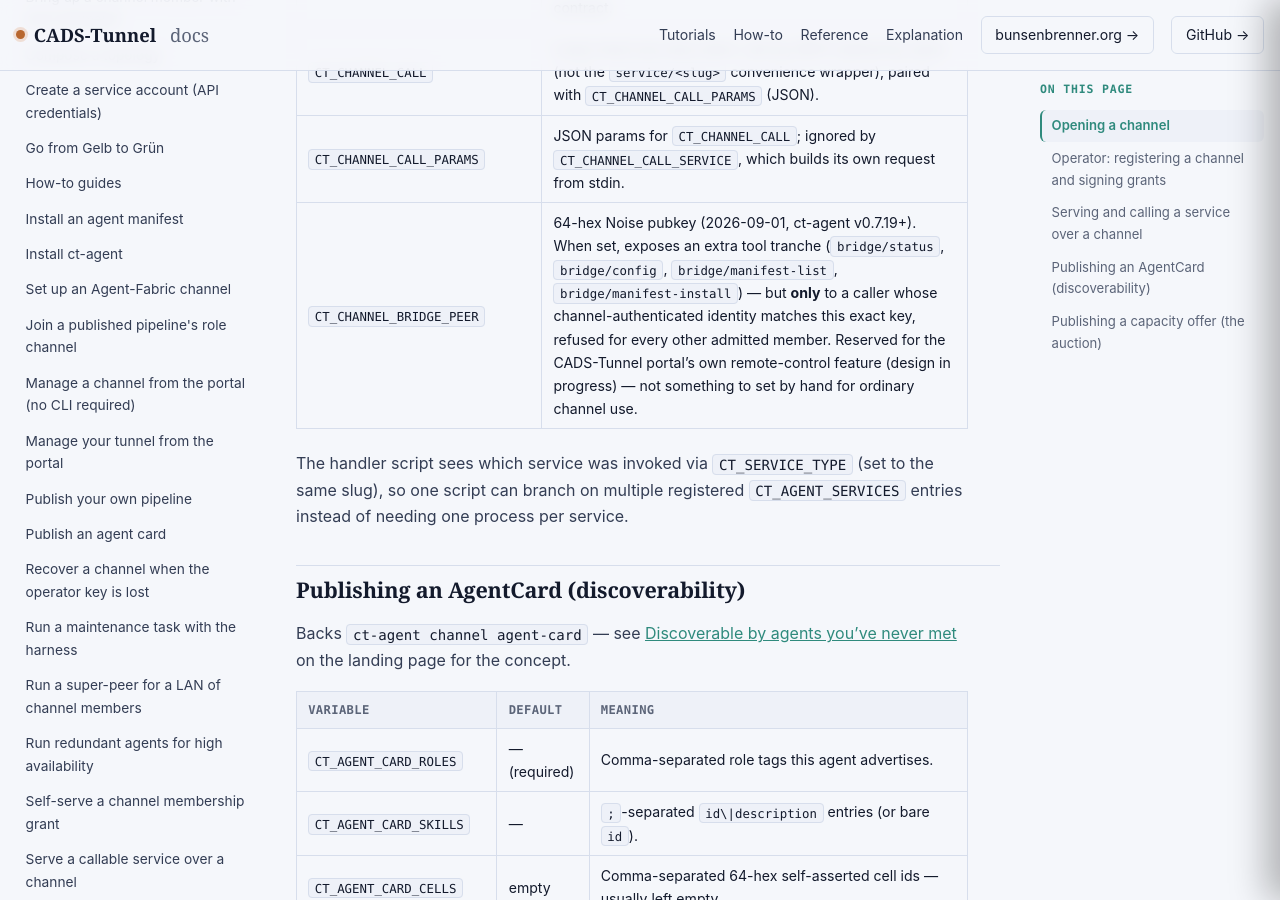
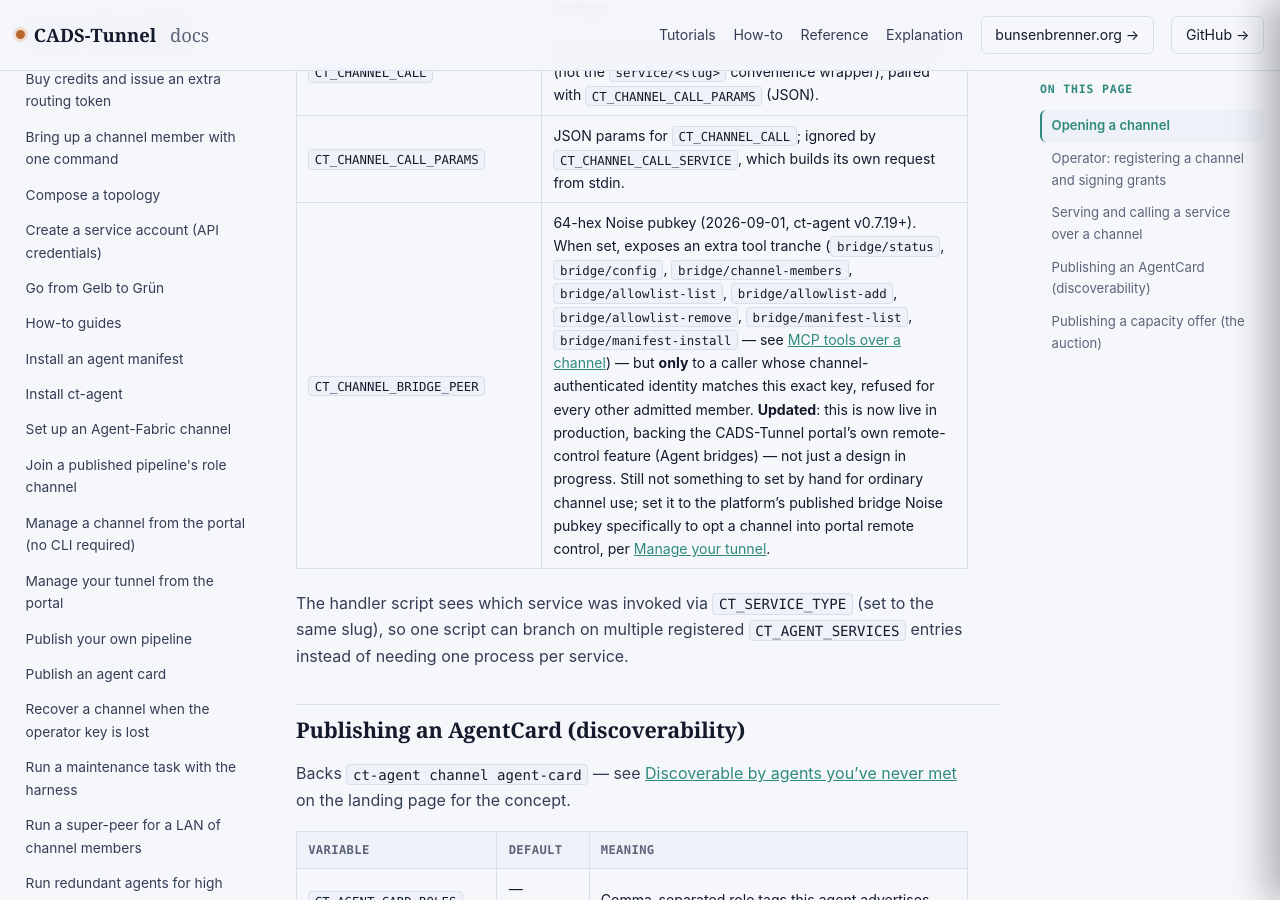
Before and after one commit to scimbe/CADS-Tunnel-docs, a Jekyll site: the page built from _reference/channel-environment-variables.md, in a window 1280 px wide and 900 px high, scrolled down 4695 px. Built offline with Jekyll 4.4.1, drawn with Linux system fonts in a browser that asks for light colours.

Commit message:
docs: CT_CHANNEL_BRIDGE_PEER's env-var reference was stale, and the how-to had a real gap (#31)
channel-environment-variables.md's CT_CHANNEL_BRIDGE_PEER row still said
"reserved... design in progress" (now live) and listed only 4 of the 8
real bridge/* tools (missing channel-members/allowlist-list/-add/-remove).

More importantly: manage-your-tunnel.md's Agent-bridges walkthrough
documented granting channel membership but never mentioned that the
owner's own `channel --serve` process must ALSO be started with
CT_CHANNEL_BRIDGE_PEER set to the bridge's own Noise pubkey (a
DIFFERENT value from the holder pubkey the portal shows) -- without it,
the bridge/* tools are never even registered on the owner's own agent,
so every call fails regardless of a valid grant. Source-confirmed
against channel_local()'s peer-matching in service_calls.rs. The portal
doesn't currently publish this second value anywhere, so flagged as an
honest gap (ask your operator directly) rather than glossed over.

Co-authored-by: scimbe <becke@vps-1779cd55.vps.ovh.net>

```diff
--- a/_reference/channel-environment-variables.md
+++ b/_reference/channel-environment-variables.md
@@ -72,7 +72,7 @@ handler's stdin, `CT_SERVICE_TYPE` was set correctly, and the handler's output c
 | `CT_CHANNEL_CALL_SERVICE` | One-shot **client**: call a peer's `service/<slug>` tool with stdin as the request body, print the bare reply to stdout, exit. This is the crew-bridge `CREW_*_CMD`/`COOKBOOK_*_CMD` contract. |
 | `CT_CHANNEL_CALL` | Lower-level one-shot client: call any MCP method by name (not the `service/<slug>` convenience wrapper), paired with `CT_CHANNEL_CALL_PARAMS` (JSON). |
 | `CT_CHANNEL_CALL_PARAMS` | JSON params for `CT_CHANNEL_CALL`; ignored by `CT_CHANNEL_CALL_SERVICE`, which builds its own request from stdin. |
-| `CT_CHANNEL_BRIDGE_PEER` | 64-hex Noise pubkey (2026-09-01, ct-agent v0.7.19+). When set, exposes an extra tool tranche (`bridge/status`, `bridge/config`, `bridge/manifest-list`, `bridge/manifest-install`) — but **only** to a caller whose channel-authenticated identity matches this exact key, refused for every other admitted member. Reserved for the CADS-Tunnel portal's own remote-control feature (design in progress) — not something to set by hand for ordinary channel use. |
+| `CT_CHANNEL_BRIDGE_PEER` | 64-hex Noise pubkey (2026-09-01, ct-agent v0.7.19+). When set, exposes an extra tool tranche (`bridge/status`, `bridge/config`, `bridge/channel-members`, `bridge/allowlist-list`, `bridge/allowlist-add`, `bridge/allowlist-remove`, `bridge/manifest-list`, `bridge/manifest-install` — see [MCP tools over a channel]({{ '/reference/mcp-tools/' | relative_url }})) — but **only** to a caller whose channel-authenticated identity matches this exact key, refused for every other admitted member. **Updated**: this is now live in production, backing the CADS-Tunnel portal's own remote-control feature (Agent bridges) — not just a design in progress. Still not something to set by hand for ordinary channel use; set it to the platform's published bridge Noise pubkey specifically to opt a channel into portal remote control, per [Manage your tunnel]({{ '/how-to/manage-your-tunnel/' | relative_url }}). |
 
 The handler script sees which service was invoked via `CT_SERVICE_TYPE` (set to the same slug), so one
 script can branch on multiple registered `CT_AGENT_SERVICES` entries instead of needing one process per
```
Also changed, not shown: _how-to/manage-your-tunnel.md (+11 -0 lines).
